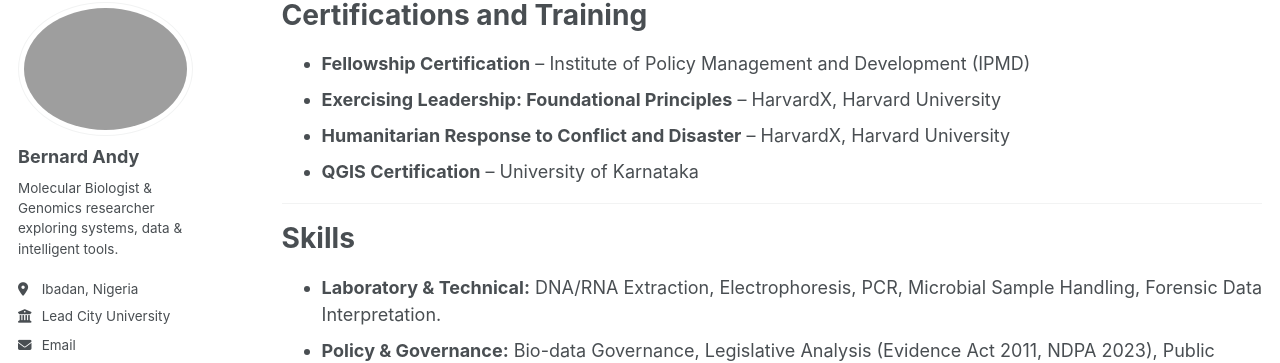
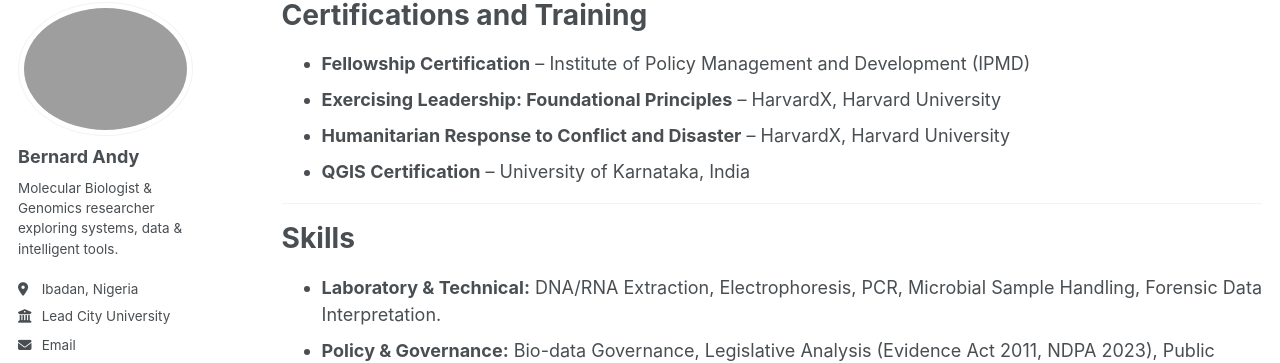
Before and after one commit to BernardAndy/BernardAndy.github.io, a Jekyll site: the page built from _pages/cv.md, in a window 1280 px wide and 900 px high, scrolled down 1665 px. Shown: the part 99-462 px from the top of the window. Built offline with Jekyll 4.4.1, drawn with Linux system fonts in a browser that asks for light colours; some web fonts are replaced; a script bundle is joined from its source files by our own code; library files that are not in the unit come from our copies.

Commit message:
Update cv.md

```diff
--- a/_pages/cv.md
+++ b/_pages/cv.md
@@ -18,7 +18,7 @@
 Education
 ======
 * **M.Sc. in Molecular Biology and Genomics**
-  * Lead City University, Ibadan, Oyo State, Nigeria | Sept 2024 – March 2026
+  * Lead City University, Ibadan, Oyo State, Nigeria     | Sept 2024 – March 2026
 
 * **B.Sc. in Biology (Second Class Lower)**
   * Niger Delta University, Wilberforce Island, Amassoma | Sept 2012 – Sept 2016
@@ -29,7 +29,7 @@
 ======
 
 **Centre for Forensic Programme and DNA Studies, University of Benin**
-*Attached Researcher* | Sept 2025 – Feb 2026
+*Attached Researcher*                                    | Sept 2025 – Feb 2026
 *   Contributed to research activities in forensic DNA analysis and genomic data applications.
 *   Supported laboratory-based investigations and data interpretation.
 *   Engaged in research processes involving biological sample analysis and documentation.
@@ -38,7 +38,7 @@
 ---
 
 **Public Complaints Commission (PCC), Yenagoa, Bayelsa State**
-*Personal Assistant to the Hon. Commissioner* | Sept 2021 – June 2024
+*Personal Assistant to the Hon. Commissioner*            | Sept 2021 – June 2024
 *   Supported administrative and policy-related functions within a federal oversight institution.
 *   Assisted in handling public complaints and institutional processes related to governance and accountability.
 *   Contributed to documentation, coordination, and communication within the office.
@@ -47,7 +47,7 @@
 ---
 
 **Independent National Electoral Commission (INEC), Calabar, Cross River State Headquarters**
-*Election Coordination Officer (NYSC)* | May 2018 – April 2019
+*Election Coordination Officer (NYSC)*                    | May 2018 – April 2019
 *   Participated in coordination and support of electoral processes during the 2019 general elections.
 *   Assisted in logistics, field coordination, and stakeholder engagement.
 *   Gained experience in large-scale public administration and democratic processes.
@@ -55,14 +55,14 @@
 ---
 
 **Heavenly Gifted Gas Limited, Yenagoa, Bayelsa State**
-*Business Support / Administrative Assistant* | July 2019 – May 2021
+*Business Support / Administrative Assistant*             | July 2019 – May 2021
 *   Provided administrative and operational support within a private sector environment.
 *   Assisted in coordination of internal processes and documentation.
 
 ---
 
 **KGS General Services, Bayelsa State**
-*Administrative Assistant* | April 2016 – March 2018
+*Administrative Assistant*                                 | April 2016 – March 2018
 *   Supported administrative operations and logistics coordination.
 *   Maintained records and assisted in business process management.
 
@@ -73,7 +73,7 @@
 * **Fellowship Certification** – Institute of Policy Management and Development (IPMD)
 * **Exercising Leadership: Foundational Principles** – HarvardX, Harvard University
 * **Humanitarian Response to Conflict and Disaster** – HarvardX, Harvard University
-* **QGIS Certification** – University of Karnataka
+* **QGIS Certification** – University of Karnataka, India
 
  ---
 
@@ -89,7 +89,7 @@
 Volunteering and Leadership
 ======
 **The Bridge Leadership Foundation, Calabar, Cross River State**
-*Event Planning Volunteer* | May 2018 – June 2019
+*Event Planning Volunteer*                                 | May 2018 – June 2019
 *   Supported planning and coordination of youth-focused leadership and career development events.
 *   Contributed to organizing outreach programmes and engagement activities.
 
```
